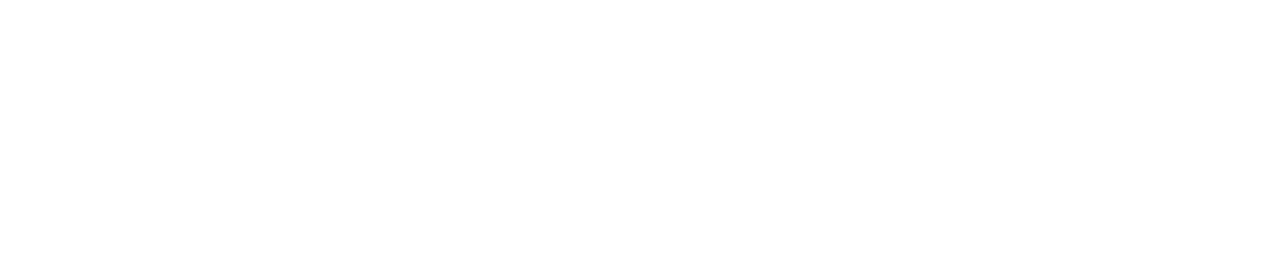
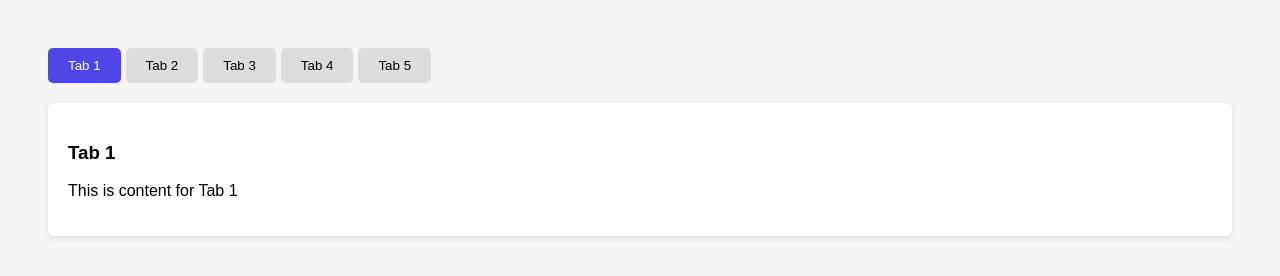
Before and after one commit to aloshvp/tabs-interface-vanilla-js, a plain HTML site: page index.html in a window 1280 px wide. Drawn offline with Linux system fonts and the light colour scheme.

Commit message:
tab active

```diff
--- a/index.html
+++ b/index.html
@@ -2,13 +2,16 @@
 <html lang="en">
 
 <head>
-    <meta charset="UTF-8">
-    <meta name="viewport" content="width=device-width, initial-scale=1.0">
-    <title>Document</title>
+    <meta charset="UTF-8" />
+    <meta name="viewport" content="width=device-width, initial-scale=1.0" />
+    <title>Simple Tab Interface</title>
     <link rel="stylesheet" href="style.css">
+    </link>
 </head>
 
 <body>
+    <div id="tabContainer" class="tabs"></div>
+    <div id="tabContentContainer" class="tab-contents"></div>
 
     <script src="script.js"></script>
 </body>
--- a/script.js
+++ b/script.js
@@ -0,0 +1,46 @@
+const tabsData = [
+    { id: "tab1", title: "Tab 1", content: "This is content for Tab 1" },
+    { id: "tab2", title: "Tab 2", content: "This is content for Tab 2" },
+    { id: "tab3", title: "Tab 3", content: "This is content for Tab 3" },
+    { id: "tab4", title: "Tab 4", content: "This is content for Tab 4" },
+    { id: "tab5", title: "Tab 5", content: "This is content for Tab 5" },
+];
+
+document.addEventListener("DOMContentLoaded", () => {
+    const tabContainer = document.getElementById("tabContainer");
+    const contentContainer = document.getElementById("tabContentContainer");
+
+    tabsData.forEach((tab, index) => {
+        // Create tab button
+        const btn = document.createElement("button");
+        btn.textContent = tab.title;
+        btn.className = "tab-button";
+        if (index === 0) btn.classList.add("active");
+        btn.dataset.tab = tab.id;
+        tabContainer.appendChild(btn);
+
+        // Create tab content
+        const content = document.createElement("div");
+        content.id = tab.id;
+        content.className = "tab-content";
+        if (index !== 0) content.style.display = "none";
+        content.innerHTML = `<h3>${tab.title}</h3><p>${tab.content}</p>`;
+        contentContainer.appendChild(content);
+    });
+
+    tabContainer.addEventListener("click", (e) => {
+        if (e.target.classList.contains("tab-button")) {
+            const targetId = e.target.dataset.tab;
+
+            // Toggle active button
+            document.querySelectorAll(".tab-button").forEach((btn) => {
+                btn.classList.toggle("active", btn.dataset.tab === targetId);
+            });
+
+            // Toggle visible content
+            document.querySelectorAll(".tab-content").forEach((content) => {
+                content.style.display = content.id === targetId ? "block" : "none";
+            });
+        }
+    });
+});
--- a/style.css
+++ b/style.css
@@ -0,0 +1,30 @@
+body {
+    font-family: Arial, sans-serif;
+    padding: 40px;
+    background: #f5f5f5;
+}
+
+.tabs {
+    margin-bottom: 20px;
+}
+
+.tab-button {
+    padding: 10px 20px;
+    margin-right: 5px;
+    background: #ddd;
+    border: none;
+    border-radius: 5px;
+    cursor: pointer;
+}
+
+.tab-button.active {
+    background: #4f46e5;
+    color: #fff;
+}
+
+.tab-content {
+    background: #fff;
+    padding: 20px;
+    border-radius: 6px;
+    box-shadow: 0 2px 6px rgba(0, 0, 0, 0.1);
+}
```
